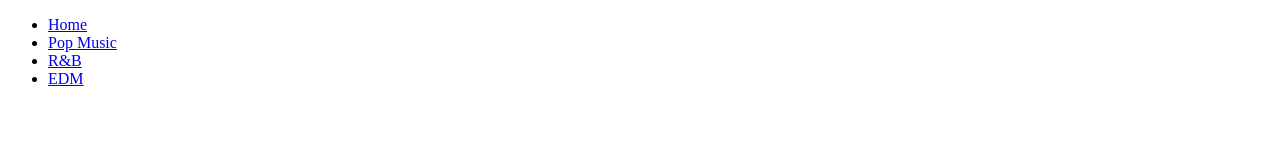
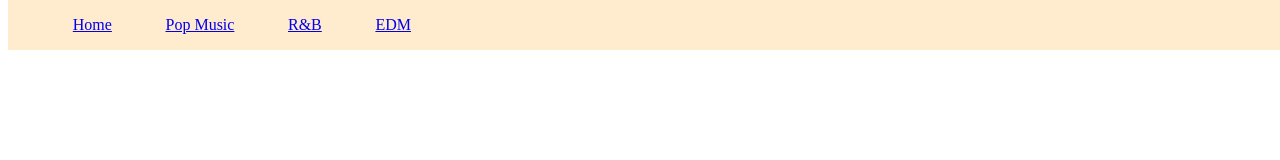
Before and after one commit to noavrd/My-wiki-page, a plain HTML site: page edm.html in a window 1280 px wide. Drawn offline with Linux system fonts and the light colour scheme.

Commit message:
Design navbar

```diff
--- a/edm.html
+++ b/edm.html
@@ -1,13 +1,14 @@
 <!DOCTYPE html>
 <html lang="en">
 <head>
+    <link rel="stylesheet" href="style.css"
     <meta charset="UTF-8">
     <meta name="viewport" content="width=device-width, initial-scale=1.0">
     <title>EDM</title>
 </head>
 <body>
     <header>
-        <nav id="navbar">
+        <nav class="navbar">
             <ul>
                 <li><a class="nav-link" href="index.html"> Home</a></li>
                 <li><a class="nav-link" href="pop.html">Pop Music</a></li>
--- a/style.css
+++ b/style.css
@@ -0,0 +1,13 @@
+.navbar {
+position: fixed;
+top: 0;
+width: 100%;
+background-color: blanchedalmond;
+}
+ul{
+    list-style: none;
+}
+li {
+display: inline;
+padding: 2%;
+}
```
Also changed, not shown: index.html (+2 -1 lines), pop.html (+2 -1 lines), rb.html (+2 -1 lines).
